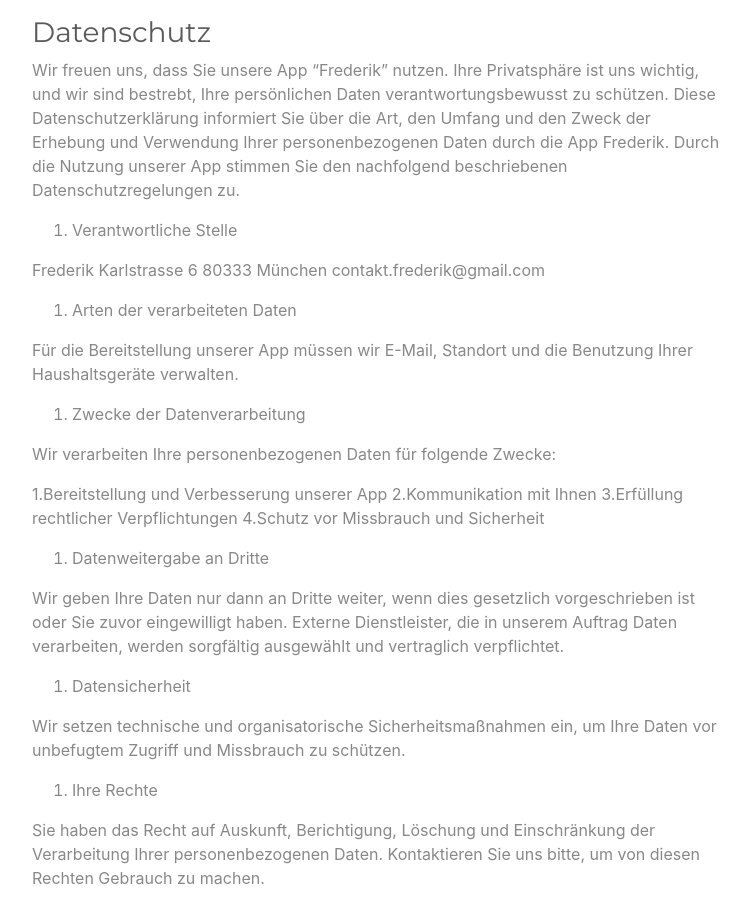
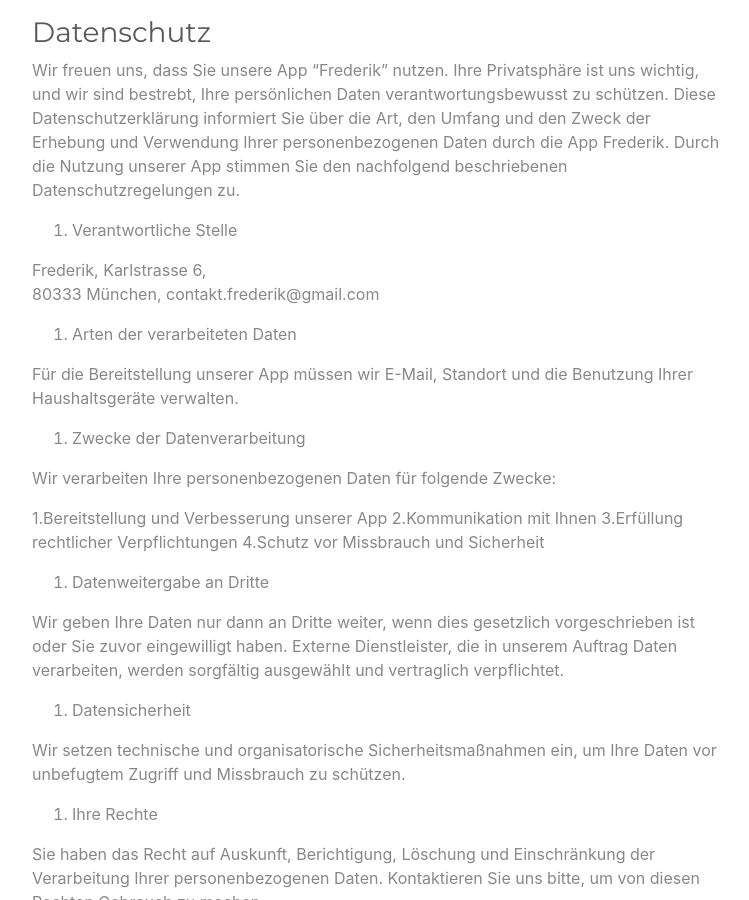
Before and after one commit to slivinskayaHM/slivinskayaHM.github.io, a Jekyll site: the page built from index.md, in a window 1280 px wide and 900 px high, scrolled down 1043 px. Shown: the whole window, without its empty margins (263-1012 px from the left). Built offline with Jekyll 4.4.1, drawn with Linux system fonts in a browser that asks for light colours.

Commit message:
Adresse anpassen

```diff
--- a/index.md
+++ b/index.md
@@ -31,9 +31,9 @@
 
 1. Verantwortliche Stelle
 
-Frederik
-Karlstrasse 6
-80333 München
+Frederik,
+Karlstrasse 6,
+80333 München,
 contakt.frederik@gmail.com
 
 2. Arten der verarbeiteten Daten
```
